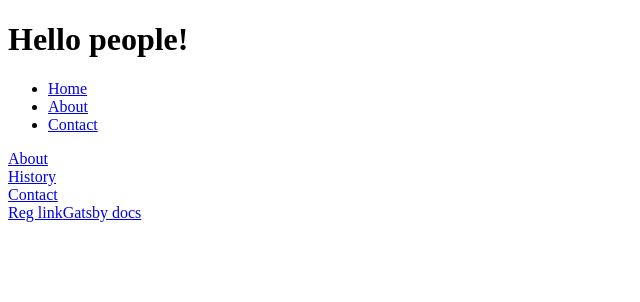
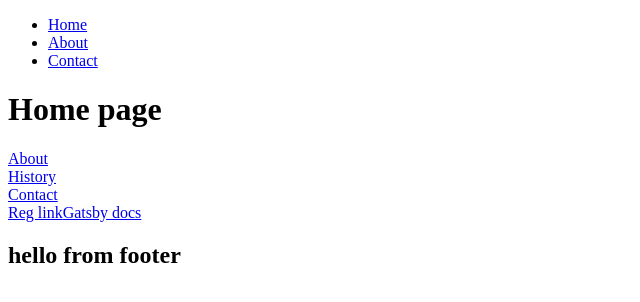
Before and after one commit to korinekj/gatsby-js-recipes, a Gatsby site: page / in a window 1280 px wide. Shown: the whole page, without its empty margins (0-640 px from the left). Built offline with nearby package versions, Linux system fonts and the light colour scheme; Gatsby itself is replaced by a stand-in of ours.

Commit message:
wrapper component aproach -> global components -> Layout return Navbar, children, Footer -> tzn ze se mi navbar a footer zobrazi na kazde strance kterou obalim do <Layout>...</Layout> vcetne toho samotneho obsahu ktery mi renderuje ta dana stranka

```diff
--- /dev/null
+++ b/src/components/Footer.tsx
@@ -0,0 +1,11 @@
+import React from 'react';
+
+function Footer() {
+  return (
+    <footer>
+      <h2>hello from footer</h2>
+    </footer>
+  );
+}
+
+export default Footer;
--- /dev/null
+++ b/src/components/Layout.tsx
@@ -0,0 +1,17 @@
+import React from 'react';
+import Navbar from './Navbar';
+import Footer from './Footer';
+
+function Layout(props: React.PropsWithChildren) {
+  const { children } = props;
+
+  return (
+    <>
+      <Navbar />
+      {children}
+      <Footer />
+    </>
+  );
+}
+
+export default Layout;
--- a/src/pages/index.tsx
+++ b/src/pages/index.tsx
@@ -1,13 +1,12 @@
 import React from 'react';
 import { Link } from 'gatsby';
-
-import Navbar from '../components/Navbar';
+import Layout from '../components/Layout';
 
 export default function Home() {
   return (
-    <div>
-      <h1>Hello people!</h1>
-      <Navbar />
+    <Layout>
+      <h1>Home page</h1>
+
       <div>
         <Link to='/about'>About</Link>
       </div>
@@ -19,6 +18,6 @@
       </div>
       <a href='/about'>Reg link</a>
       <a href='https://www.gatsbyjs.com/docs/'>Gatsby docs</a>
-    </div>
+    </Layout>
   );
 }
```
Also changed, not shown: src/pages/about.tsx (+3 -5 lines).
